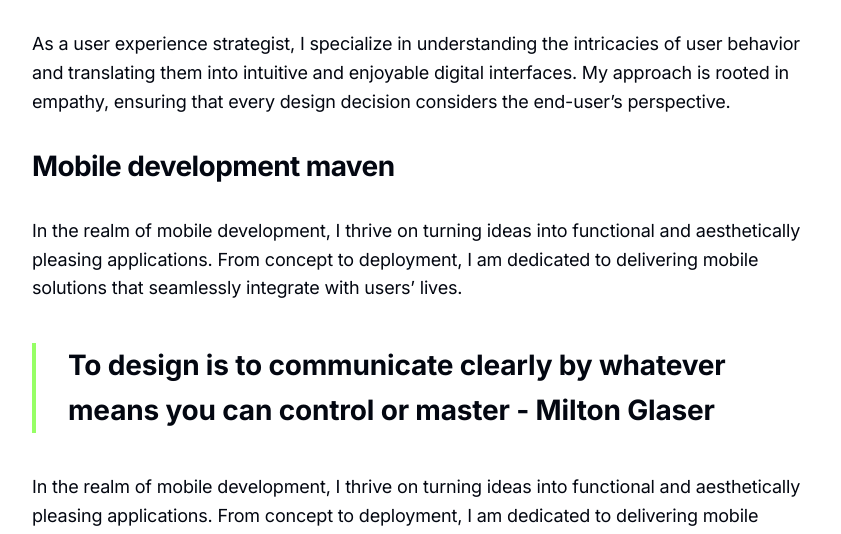
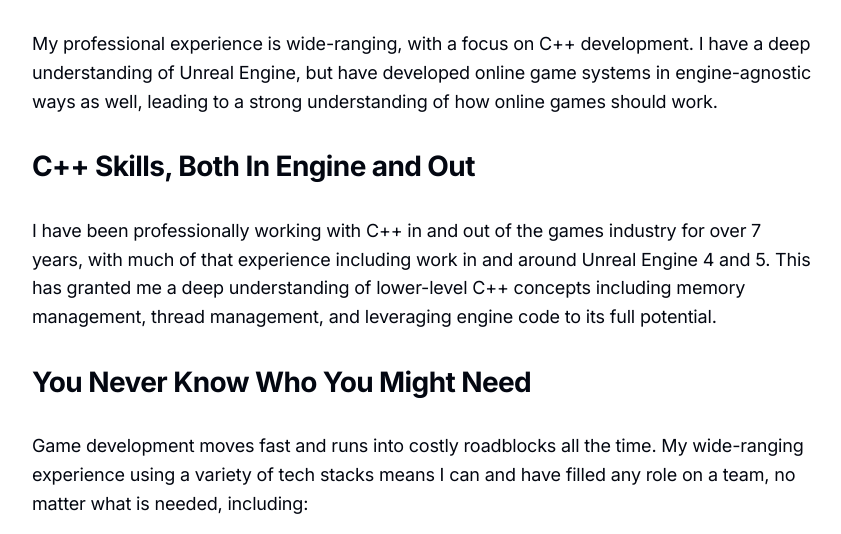
Before and after one commit to discospider13/Portfolio, a Jekyll site: the page built from _pages/about.md, in a window 1280 px wide and 1400 px high, scrolled down 712 px. Shown: the part 227-761 px from the top of the window, without its empty margins (218-1059 px from the left). Built offline with Jekyll 4.4.1, drawn with Linux system fonts in a browser that asks for light colours; some of the changed text lies outside the part shown.

Commit message:
Update about.md

```diff
--- a/_pages/about.md
+++ b/_pages/about.md
@@ -1,32 +1,20 @@
 ---
 layout: page
 title: About Me
-description: I am an expert user experience strategist and mobile developer, driven by a relentless pursuit of innovation and excellence. My journey in the tech world has been shaped by a commitment to creating solutions that not only meet but exceed user expectations.
+description: I am driven by a deep passion for games, the stories they can tell, and the gaming industry that makes them happen. I hope to use and further develop my expertise to make great and impactful experiences for others.
 permalink: /about/
-image: '/images/01.jpg'
+image: '/images/profile.jpg'
 ---
-As a user experience strategist, I specialize in understanding the intricacies of user behavior and translating them into intuitive and enjoyable digital interfaces. My approach is rooted in empathy, ensuring that every design decision considers the end-user's perspective.
+My professional experience is wide-ranging, with a focus on C++ development. I have a deep understanding of Unreal Engine, but have developed online game systems in engine-agnostic ways as well, leading to a strong understanding of how online games should work.
 
-## Mobile development maven
+## C++ Skills, Both In Engine and Out
 
-In the realm of mobile development, I thrive on turning ideas into functional and aesthetically pleasing applications. From concept to deployment, I am dedicated to delivering mobile solutions that seamlessly integrate with users' lives.
+I have been professionally working with C++ in and out of the games industry for over 7 years, with much of that experience including work in and around Unreal Engine 4 and 5. This has granted me a deep understanding of lower-level C++ concepts including memory management, thread management, and leveraging engine code to its full potential.
 
-> To design is to communicate clearly by whatever means you can control or master - Milton Glaser
+## You Never Know Who You Might Need
 
-In the realm of mobile development, I thrive on turning ideas into functional and aesthetically pleasing applications. From concept to deployment, I am dedicated to delivering mobile solutions that seamlessly integrate with users' lives.
-
-<div class="gallery-box">
-  <div class="gallery">
-    <img src="/images/01-2.jpg" loading="lazy" alt="Author">
-    <img src="/images/01-3.jpg" loading="lazy" alt="Author">
-  </div>
-  <em>Photo by <a href="https://www.pexels.com/@david-garrison-1128051/" target="_blank">David Garrison</a> on <a href="https://www.pexels.com/" target="_blank">Pexels</a></em>
-</div>
-
-I believe in the power of technology to enrich lives. Whether it's through creating captivating mobile apps or designing user-centric interfaces, I aim to make a positive impact on how people engage with the digital world.
-
-## Let's Create Together
-
-Whether you're looking to enhance the user experience of your digital platform or bring a groundbreaking mobile app to life, I'm here to collaborate and innovate. Let's embark on a journey to transform ideas into exceptional digital experiences.
-
-Feel free to reach out, and let's turn your vision into a digital reality!
+Game development moves fast and runs into costly roadblocks all the time. My wide-ranging experience using a variety of tech stacks means I can and have filled any role on a team, no matter what is needed, including:
+* Front-end/UI/UX development for web, mobile, and games in-engine
+* Engine-agnostic C++ SDK creation
+* Computer graphics and other low-level game engine systems
+* Project management using a variety of agile techniques
```
